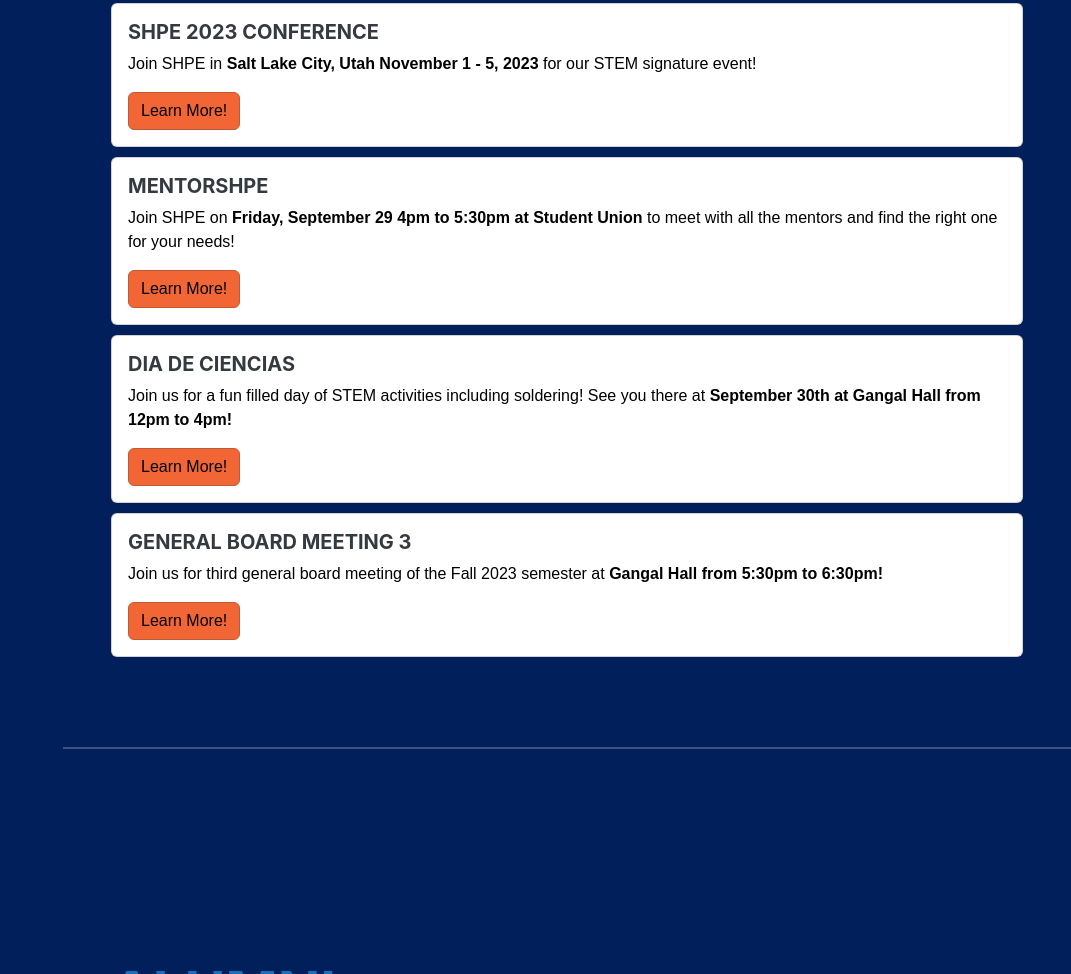
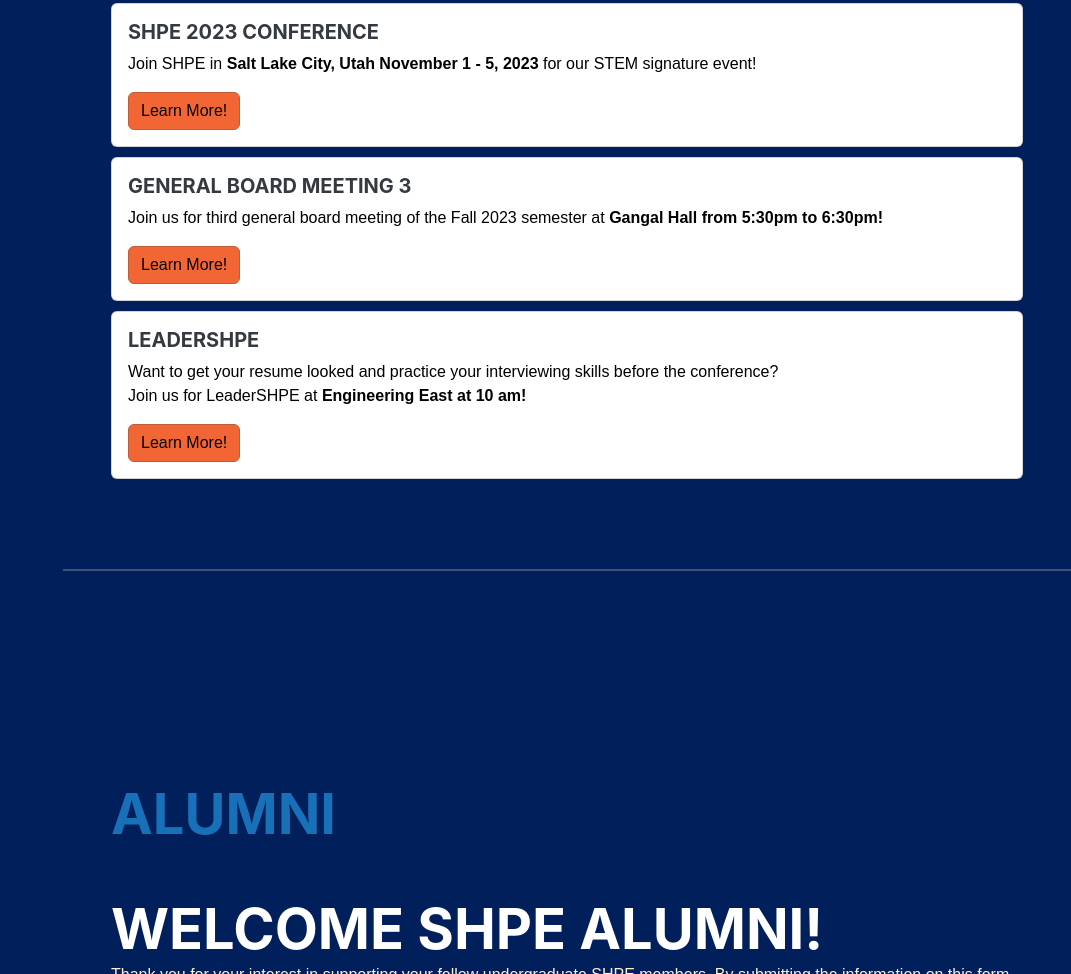
Before and after one commit to shpeFauOwls/SHPE_FAU-1, a plain HTML site: page index.html in a window 1280 px wide. Shown: the part 8979-9953 px from the top of the page, without its empty margins (209-1280 px from the left). Drawn offline with nearby package versions, Linux system fonts and the light colour scheme; a web font is replaced by a local one.

Commit message:
made some final changes

```diff
--- a/index.html
+++ b/index.html
@@ -224,8 +224,8 @@
                     <div class="card">
                         <!-- <img src="..." class="card-img-top" alt="..."> -->
                     <div class="card-body">
-                          <h5 class="card-title">MentorSHPE</h5>
-                          <p class="card-text">Join SHPE on <strong>Friday, September 29 4pm to 5:30pm at Student Union</strong> to meet with all the mentors and find the right one for your needs! </p>
+                          <h5 class="card-title">General Board Meeting 3</h5>
+                          <p class="card-text">Join us for third general board meeting of the Fall 2023 semester at <strong>Gangal Hall from 5:30pm to 6:30pm!</strong></p>
                           <a href="#" id="con-button" class="btn btn-primary">Learn More!</a>
                         </div>
                     </div>
@@ -233,17 +233,8 @@
                     <div class="card">
                         <!-- <img src="..." class="card-img-top" alt="..."> -->
                     <div class="card-body">
-                          <h5 class="card-title">DIA de Ciencias</h5>
-                          <p class="card-text">Join us for a fun filled day of STEM activities including soldering! See you there at <strong>September 30th at Gangal Hall from 12pm to 4pm!</strong></p>
-                          <a href="#" id="con-button" class="btn btn-primary">Learn More!</a>
-                        </div>
-                    </div>
-
-                    <div class="card">
-                        <!-- <img src="..." class="card-img-top" alt="..."> -->
-                    <div class="card-body">
-                          <h5 class="card-title">General Board Meeting 3</h5>
-                          <p class="card-text">Join us for third general board meeting of the Fall 2023 semester at <strong>Gangal Hall from 5:30pm to 6:30pm!</strong></p>
+                          <h5 class="card-title">LeaderSHPE</h5>
+                          <p class="card-text">Want to get your resume looked and practice your interviewing skills before the conference? <br>Join us for LeaderSHPE at <strong>Engineering East at 10 am!</strong> </p>
                           <a href="#" id="con-button" class="btn btn-primary">Learn More!</a>
                         </div>
                     </div>
@@ -325,7 +316,7 @@
                         to have you join ours!
                     </p>
                     <p class="mb-0">Thank again for your support!</p>
-                    <a href="#" id="con-button" class="btn btn-primary">Join Alumni List</a>
+                    <a href="https://docs.google.com/forms/d/1nlNbtqU6Y8nV7ICGe6WVJVJXOQRWq6e9Bq__ThkXpgQ/edit" id="con-button" class="btn btn-primary">Join Alumni List</a>
                 </div>
             </section>
             <hr class="m-0" />
```
